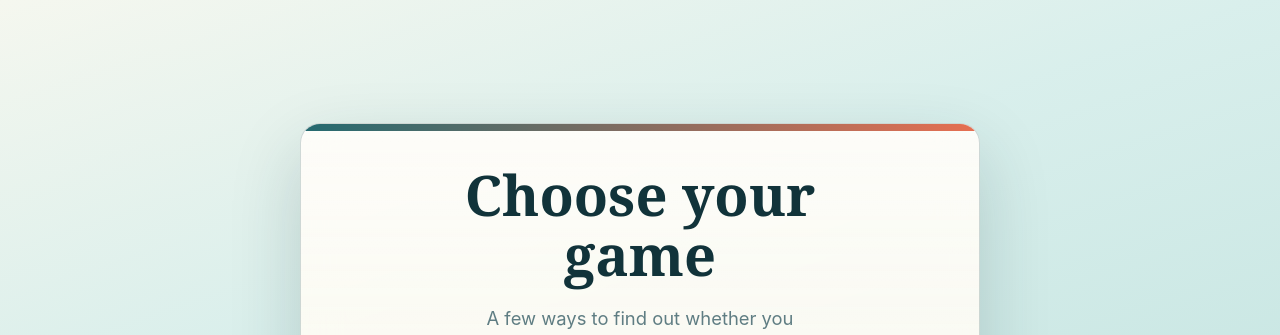
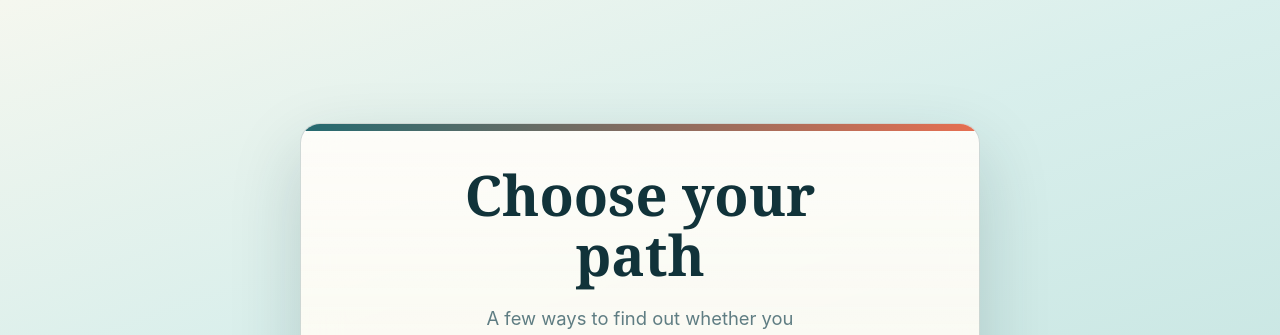
Before and after one commit to Mikeil1977/CYODA, a React (Vite) app: page / in a window 1280 px wide. Shown: the top 335 px of the page. Built offline with nearby package versions, Linux system fonts and the light colour scheme.

Commit message:
feat: update heading in GameSelectScreen to improve clarity

```diff
--- a/src/components/GameSelectScreen.tsx
+++ b/src/components/GameSelectScreen.tsx
@@ -8,7 +8,7 @@ export function GameSelectScreen({ onLeave, onPuzzle, onQuickQuestions }: GameSe
   return (
     <main className="app">
       <section className="card landing-card">
-        <h1>Choose your game</h1>
+        <h1>Choose your path</h1>
         <p className="sub">A few ways to find out whether you and this guy might click.</p>
 
         <div className="choices landing-actions game-actions">
```
